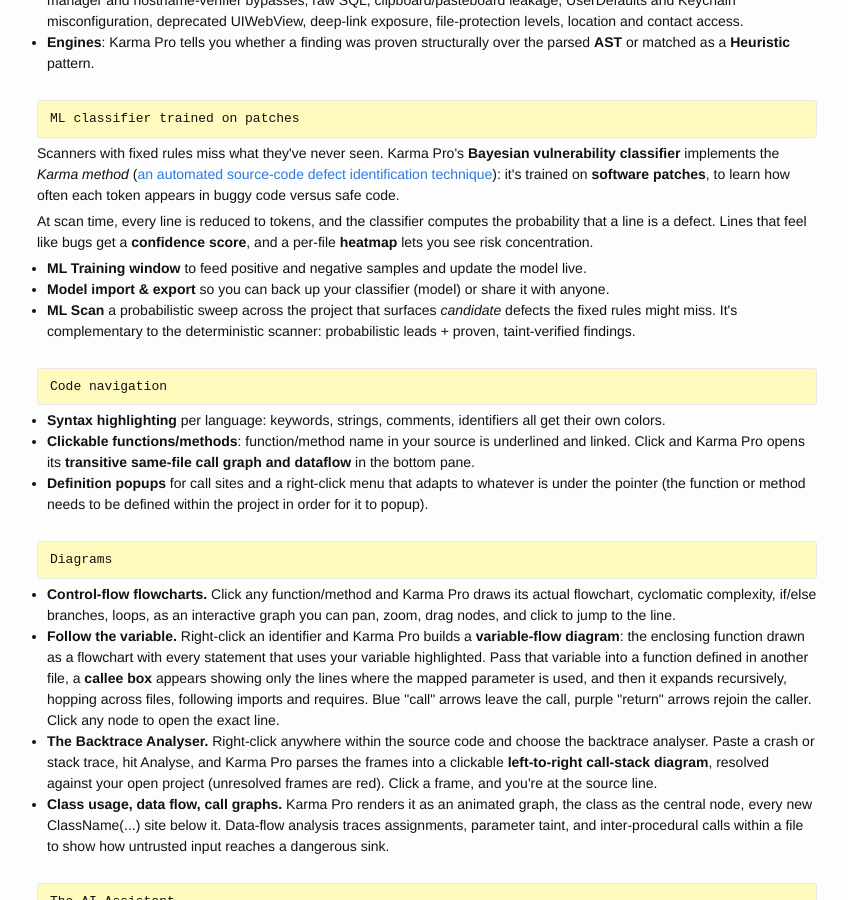
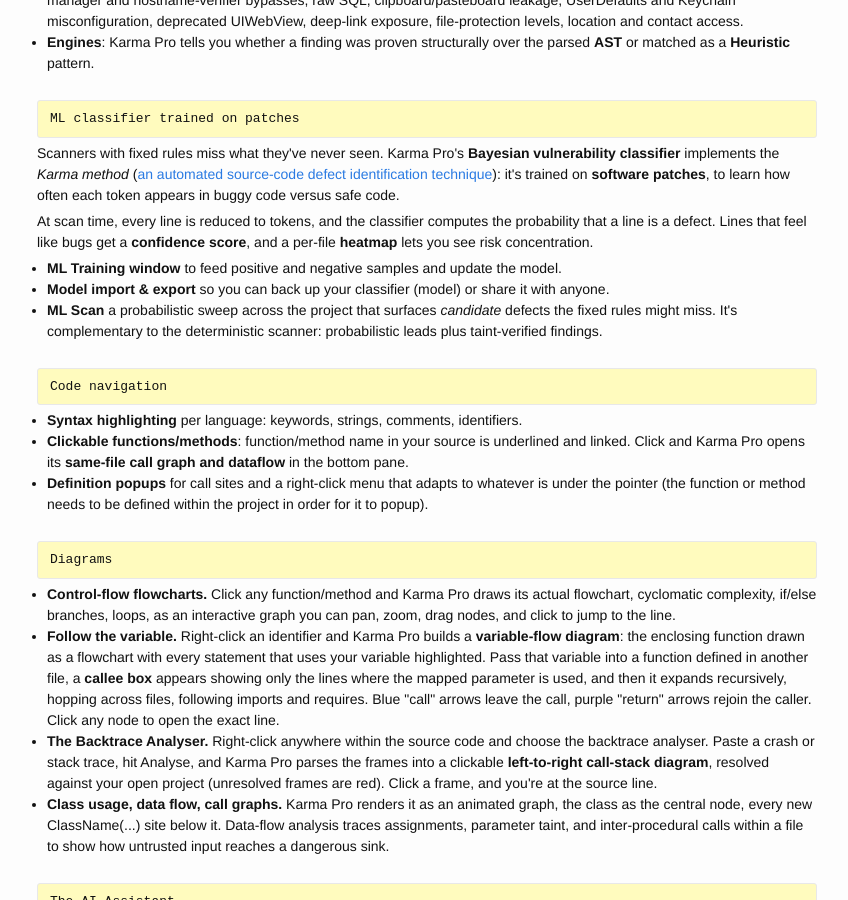
Before and after one commit to cphr/cphr.github.io, a Jekyll site: the page built from _posts/2026-09-19-Karma-Pro-The-Code-Security-Review-tool.html, in a window 1280 px wide and 900 px high, scrolled down 957 px. Shown: the whole window, without its empty margins (213-1061 px from the left). Built offline with Jekyll 4.4.1, drawn with Linux system fonts in a browser that asks for light colours.

Commit message:
Update 2026-09-19-Karma-Pro-The-Code-Security-Review-tool.html

```diff
--- a/_posts/2026-09-19-Karma-Pro-The-Code-Security-Review-tool.html
+++ b/_posts/2026-09-19-Karma-Pro-The-Code-Security-Review-tool.html
@@ -35,14 +35,14 @@
 <p>Scanners with fixed rules miss what they've never seen. Karma Pro's <strong>Bayesian vulnerability classifier</strong> implements the <em>Karma method</em> (<a href="https://cipher.org.uk/2026/02/08/Karma-Automated-source-code-defect-identification-method/">an automated source-code defect identification technique</a>): it's trained on <strong>software patches</strong>, to learn how often each token appears in buggy code versus safe code.</p>
 <p>At scan time, every line is reduced to tokens, and the classifier computes the probability that a line is a defect. Lines that feel like bugs get a <strong>confidence score</strong>, and a per-file <strong>heatmap</strong> lets you see risk concentration.</p>
 <ul>
-<li><strong>ML Training window</strong> to feed positive and negative samples and update the model live.</li>
+<li><strong>ML Training window</strong> to feed positive and negative samples and update the model.</li>
 <li><strong>Model import &amp; export</strong> so you can back up your classifier (model) or share it with anyone.</li>
-<li><strong>ML Scan</strong> a probabilistic sweep across the project that surfaces <em>candidate</em> defects the fixed rules might miss. It's complementary to the deterministic scanner: probabilistic leads + proven, taint-verified findings.</li>
+<li><strong>ML Scan</strong> a probabilistic sweep across the project that surfaces <em>candidate</em> defects the fixed rules might miss. It's complementary to the deterministic scanner: probabilistic leads plus taint-verified findings.</li>
 </ul><br>
 <pre>Code navigation</pre>
 <ul>
-<li><strong>Syntax highlighting</strong> per language: keywords, strings, comments, identifiers all get their own colors.</li>
-<li><strong>Clickable functions/methods</strong>: function/method name in your source is underlined and linked. Click and Karma Pro opens its <strong>transitive same-file call graph and dataflow</strong> in the bottom pane.</li>
+<li><strong>Syntax highlighting</strong> per language: keywords, strings, comments, identifiers.</li>
+<li><strong>Clickable functions/methods</strong>: function/method name in your source is underlined and linked. Click and Karma Pro opens its <strong> same-file call graph and dataflow</strong> in the bottom pane.</li>
 <li><strong>Definition popups</strong> for call sites and a right-click menu that adapts to whatever is under the pointer (the function or method needs to be defined within the project in order for it to popup).</li>
 </ul><br>
 <pre>Diagrams</pre>
```
